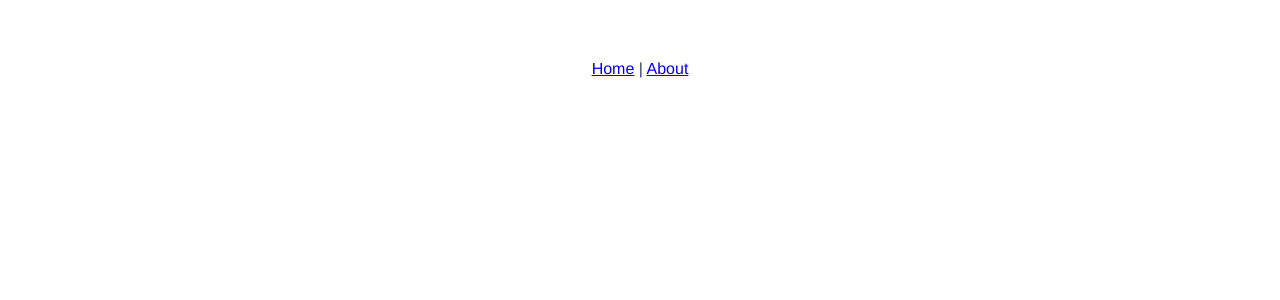
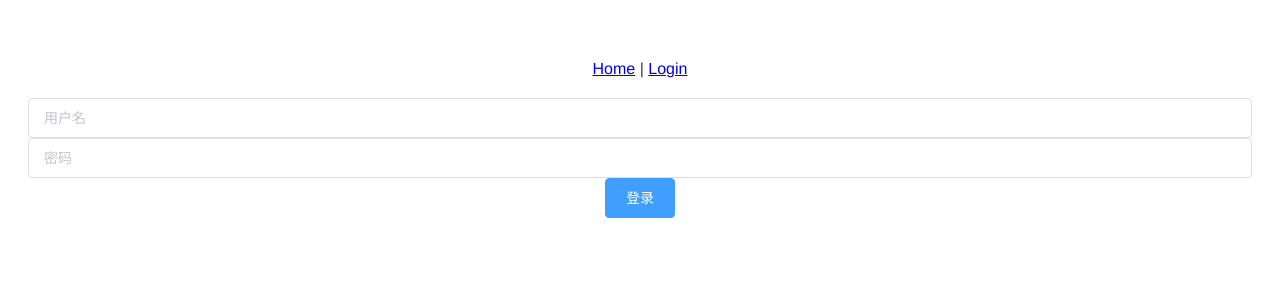
Before and after one commit to TwoBirdsOnTheTree/OwnCloud, a Vue app in the folder web/: page /#/login in a window 1280 px wide. Shown: the top 300 px of the page. Built offline with nearby package versions, Linux system fonts and the light colour scheme.

Commit message:
1. 添加登录页面 2. 使用Element-UI

```diff
--- a/web/src/App.vue
+++ b/web/src/App.vue
@@ -1,11 +1,12 @@
 <template>
-  <div id="app">
-    <div id="nav">
-      <router-link to="/">Home</router-link> |
-      <router-link to="/about">About</router-link>
+    <div id="app">
+        <div id="nav">
+            <router-link to="/">Home</router-link>
+            |
+            <router-link to="/login">Login</router-link>
+        </div>
+        <router-view/>
     </div>
-    <router-view/>
-  </div>
 </template>
 
 <style>
--- a/web/src/main.js
+++ b/web/src/main.js
@@ -1,8 +1,12 @@
 import Vue from 'vue'
 import App from './App.vue'
 import router from './router'
+import ElementUI from 'element-ui';
+import 'element-ui/lib/theme-chalk/index.css';
 
 Vue.config.productionTip = false
+
+Vue.use(ElementUI)
 
 new Vue({
     router,
--- a/web/src/router.js
+++ b/web/src/router.js
@@ -1,6 +1,7 @@
 import Vue from 'vue'
 import Router from 'vue-router'
 import Home from './views/Home.vue'
+import Login from './views/Login.vue'
 
 Vue.use(Router)
 
@@ -12,6 +13,11 @@ export default new Router({
             component: Home
         },
         {
+            path: '/login',
+            name: 'login',
+            component: Login
+        },
+        {
             path: '/about',
             name: 'about',
             // route level code-splitting
--- a/web/src/views/About.vue
+++ b/web/src/views/About.vue
@@ -1,5 +1,5 @@
 <template>
-  <div class="about">
-    <h1>This is an about page</h1>
-  </div>
+    <div class="about">
+        <h1>This is an about page</h1>
+    </div>
 </template>
--- /dev/null
+++ b/web/src/views/Login.vue
@@ -0,0 +1,53 @@
+<template>
+    <div>
+        <el-main>
+            <el-form ref="form" :model="form" label-width="80px">
+                <el-input v-model="form.userName" placeholder="用户名"></el-input>
+                <el-input v-model="form.password" type="password" placeholder="密码"></el-input>
+                <el-button type="primary" @click="login">登录</el-button>
+            </el-form>
+        </el-main>
+    </div>
+</template>
+
+<script>
+    export default {
+        name: "login",
+        data() {
+            return {
+                form: {
+                    userName: '',
+                    password: ''
+                }
+            }
+        },
+
+        methods: {
+            login() {
+                let form = this.form;
+                if (!form.userName || form.userName.trim().length == 0) {
+                    this.loginErrorShowMessage('请输入用户名');
+                    return;
+                }
+                if (!form.password || form.password.trim().length == 0) {
+                    this.loginErrorShowMessage('请输入密码');
+                    return;
+                }
+                // 请求
+                // ~~~
+            },
+
+            loginErrorShowMessage(message) {
+                this.$notify({
+                    title: '登录',
+                    message: message,
+                    type: 'error'
+                });
+            }
+        }
+    }
+</script>
+
+<style scoped>
+
+</style>
```
Also changed, not shown: web/src/views/Home.vue (indentation only). Lines whose indentation alone changed are shown as unchanged.
